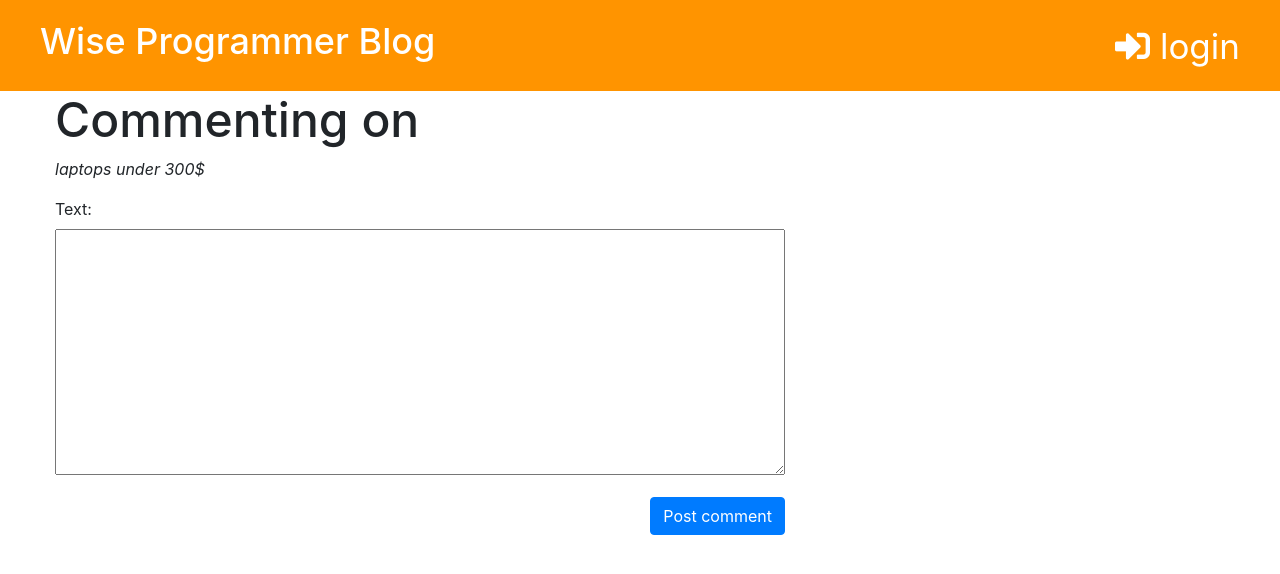
After one commit to joekariuki3/mysite_blog_django, a Django app: page /post/1/comment/ in a window 1280 px wide. The commit adds this page. Shown: the top 574 px of the page. Run offline with Django 3.2, Linux system fonts and the light colour scheme; data comes from the database, SQL or seed files in the repository; both versions use the stored data as it was after the commit; some libraries are stand-ins or nearby versions.

Commit message:
Add Ability to comment on a blog post

```diff
--- a/blog/admin.py
+++ b/blog/admin.py
@@ -1,6 +1,7 @@
 from django.contrib import admin
-from .models import Post
+from .models import Post, Comment
 
 # Register your models here.
 
 admin.site.register(Post)
+admin.site.register(Comment)
--- a/blog/forms.py
+++ b/blog/forms.py
@@ -1,8 +1,13 @@
 from django import forms
-from .models import Post
+from .models import Post, Comment
 
 
 class PostForm(forms.ModelForm):
     class Meta:
         model = Post
         fields = ('title', 'text')
+
+class CommentForm(forms.ModelForm):
+    class Meta:
+        model = Comment
+        fields = ('text',)
--- a/blog/models.py
+++ b/blog/models.py
@@ -18,3 +18,12 @@ class Post(models.Model):
 
     def __str__(self):
         return self.title
+
+class Comment(models.Model):
+    post = models.ForeignKey('blog.Post', on_delete=models.CASCADE, related_name='comments')
+    author = models.CharField(max_length=200)
+    text = models.TextField()
+    created_date = models.DateField(default=timezone.now)
+
+    def __str__(self):
+        return self.text
--- a/blog/static/styles/blog.css
+++ b/blog/static/styles/blog.css
@@ -57,3 +57,7 @@ h4 {
 .post-form-blog .btn-primary {
 float: right;
 }
+
+.comment {
+margin: 20px 0px 20px 20px
+}
--- /dev/null
+++ b/blog/templates/blog/add_comment_to_post.html
@@ -0,0 +1,13 @@
+{% extends 'blog/base.html' %}
+{% block title%} Adding a Comment{% endblock%}
+{% block content%}
+
+<h1> Commenting on</h1>
+<em><p>{{ post.title }}</p></em>
+
+<form class="post-form-blog" method="post">
+    {% csrf_token %}
+    {{ form.as_p }}
+    <button type="submit" class="btn btn-primary">Post comment</button>
+</form>
+{% endblock %}
--- a/blog/urls.py
+++ b/blog/urls.py
@@ -27,5 +27,7 @@ urlpatterns = [
     # mydjangoblog.com/post/3/publish ==> online
     path('post/<int:pk>/publish/', views.post_publish, name='post_publish'),
 
-
+    # 127.0.0.1:8000/post/3/comment ==> local
+    # mydjangoblog.com/post/3/comment ==> online
+    path('post/<int:pk>/comment/', views.add_comment_to_post, name='add_comment_to_post'),
 ]
--- a/blog/views.py
+++ b/blog/views.py
@@ -2,7 +2,7 @@ from django.contrib.auth.decorators import login_required
 from django.shortcuts import render, get_object_or_404, redirect
 from django.utils import timezone
 
-from .forms import PostForm
+from .forms import PostForm, CommentForm
 from .models import Post
 
 # Create your views here.
@@ -62,3 +62,20 @@ def post_publish(request, pk):
     post = get_object_or_404(Post, pk=pk)
     post.publish()
     return redirect('post_detail', pk=pk)
+
+
+
+def add_comment_to_post(request, pk):
+    post = get_object_or_404(Post, pk=pk)
+    if request.method == 'POST':
+        form = CommentForm(request.POST)
+        if form.is_valid():
+            comment = form.save(commit=False)
+            comment.author = request.user
+            comment.post = post
+            comment.save()
+            return redirect('post_detail', pk=post.pk)
+    else:
+        form = CommentForm()
+
+        return render(request, 'blog/add_comment_to_post.html', {'form':form, 'post': post})
```
Also changed, not shown: blog/templates/blog/post_detail.html (+16 -2 lines), blog/migrations/0002_auto_20191112_0854.py (added), db.sqlite3.
